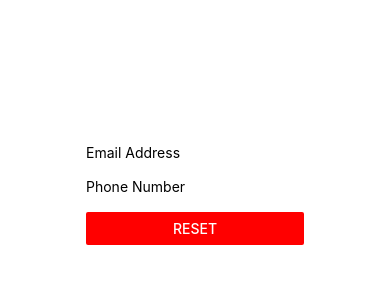
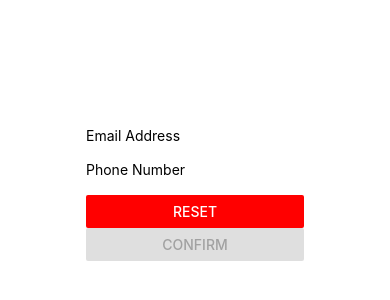
Before and after one commit to hanyi-zhou/CS5520-Sp24-Assignment2-ActivityTrackerApp, a React Native app: screen / in a window 390 px wide. Shown: the part 228-528 px from the top of the page. Built offline with nearby package versions, Linux system fonts and the light colour scheme.

Commit message:
add ConfirmButton component and confirm function

```diff
--- /dev/null
+++ b/components/ConfirmButton.js
@@ -0,0 +1,22 @@
+import { StyleSheet, Button, View } from "react-native";
+import React from "react";
+
+// The ConfirmButton component is a simple component that displays a
+// button to confirm the form.
+export default function ConfirmButton({ onConfirm, isInputEmpty }) {
+  function confirmHandler() {
+    onConfirm();
+  }
+
+  return (
+    <View>
+      <Button
+        title="Confirm"
+        onPress={confirmHandler}
+        disabled={isInputEmpty}
+      />
+    </View>
+  );
+}
+
+const styles = StyleSheet.create({});
--- a/screens/Start.js
+++ b/screens/Start.js
@@ -5,6 +5,7 @@ import InvalidEmailText from "../components/InvalidEmailText";
 import PhoneNumberInput from "../components/PhoneNumberInput";
 import InvalidPhoneNumberText from "../components/InvalidPhoneNumberText";
 import ResetButton from "../components/ResetButton";
+import ConfirmButton from "../components/ConfirmButton";
 
 export default function Start() {
   const [email, setEmail] = React.useState("");
@@ -17,6 +18,7 @@ export default function Start() {
   }
 
   function validateEmailInput(email) {
+    // If the email is empty or does not contain an @ or a .
     if (email.length === 0 || !email.includes("@") || !email.includes(".")) {
       setEmailError(true);
     }
@@ -28,6 +30,7 @@ export default function Start() {
 
   function validatePhoneNumberInput(phoneNumber) {
     const isNumber = /^[0-9]+$/.test(phoneNumber);
+    // If the phone number is not a number or is empty or is less than 10 digits
     if (!isNumber || phoneNumber.length === 0 || phoneNumber.length < 10) {
       setPhoneNumberError(true);
     }
@@ -38,6 +41,15 @@ export default function Start() {
     setPhoneNumber("");
     setEmailError(false);
     setPhoneNumberError(false);
+  }
+
+  function handleConfirm() {
+    // Validate the email and phone number
+    if (!emailError && !phoneNumberError) {
+      // Navigate to the next screen
+      setEmailError(false);
+      setPhoneNumberError(false);
+    }
   }
 
   return (
@@ -57,6 +69,10 @@ export default function Start() {
       <View>{phoneNumberError ? <InvalidPhoneNumberText /> : null}</View>
       <View>
         <ResetButton onReset={handleReset} />
+        <ConfirmButton
+          onConfirm={handleConfirm}
+          isInputEmpty={!email && !phoneNumber}
+        />
       </View>
     </View>
   );
```
